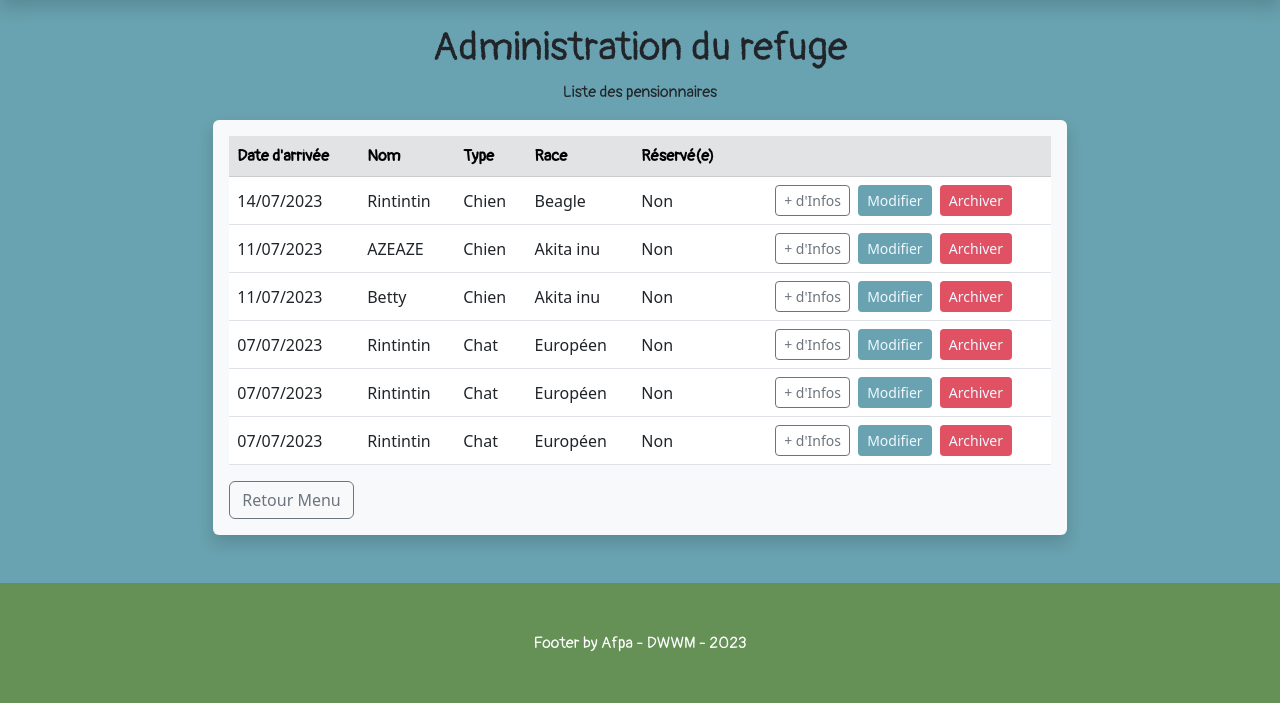
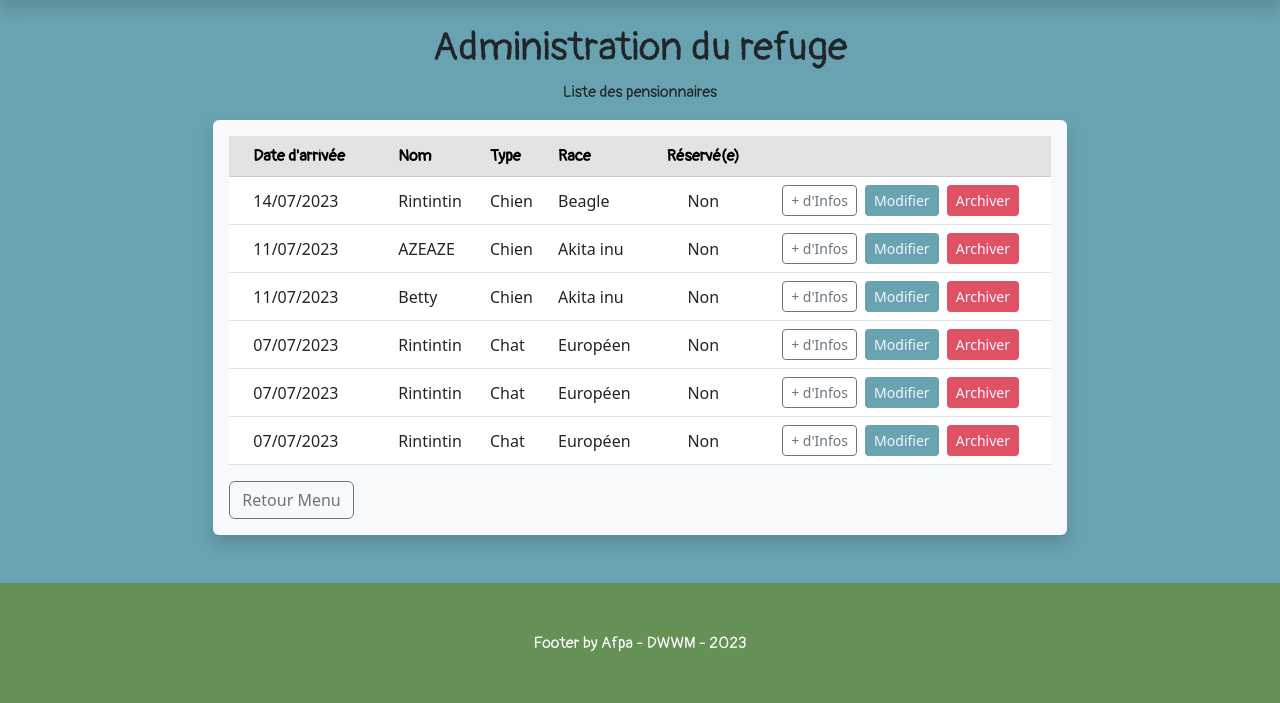
Before and after one commit to AnousoneM/afpa-spa-pdo, a PHP site: page /controllers/controller-list.php in a window 1280 px wide. Shown: the part 166-869 px from the top of the page. Run offline with PHP 8.4, Linux system fonts and the light colour scheme; data comes from the database, SQL or seed files in the repository; some libraries are stand-ins or nearby versions; some web fonts are replaced.

Commit message:
mise à jour css via Bootstrap

```diff
--- a/assets/style/style.css
+++ b/assets/style/style.css
@@ -55,8 +55,3 @@ h2.big-h2 {
     background-color: #E05263;
     color: aliceblue;
 }
-
-.img-pet {
-    width: 13vw;
-    height: 100%;
-}
--- a/models/Animals.php
+++ b/models/Animals.php
@@ -54,8 +54,7 @@ class Animals
             $stmt->bindValue(':breed', Form::safeData($inputs['breed']), PDO::PARAM_INT);
 
             // On exécute la requête, elle sera true si elle a réussi, dans le cas contraire il y aura une exception
-            // return $stmt->execute();
-            return false;
+            return $stmt->execute();
         } catch (PDOException $e) {
             // test unitaire pour vérifier que l'animal n'a pas été ajouté et connaitre la raison
             // echo 'Erreur : ' . $e->getMessage();
--- a/views/view-admin.php
+++ b/views/view-admin.php
@@ -3,8 +3,8 @@
 
 <div class="row mt-2 mx-0 justify-content-center font-pangolin">
 
-    <a href="../controllers/controller-add.php" class="fs-3 text-center btn btn-light btn-lg shadow-lg col-3 m-2 p-5">Ajouter un pensionnaire</a>
-    <a href="../controllers/controller-list.php" class="fs-3 text-center btn btn-light btn-lg shadow-lg col-3 m-2 p-5">Gérer les pensionnaires</a>
+    <a href="../controllers/controller-add.php" class="fs-3 text-center btn btn-light btn-lg shadow-lg col-lg-3 col-10 m-2 p-5">Ajouter un pensionnaire</a>
+    <a href="../controllers/controller-list.php" class="fs-3 text-center btn btn-light btn-lg shadow-lg col-lg-3 col-10 m-2 p-5">Gérer les pensionnaires</a>
 
 </div>
 
--- a/views/view-list.php
+++ b/views/view-list.php
@@ -5,27 +5,27 @@
 <p class="text-center font-pangolin">Liste des pensionnaires</p>
 
 <div class="row justify-content-center mx-0 mb-5">
-    <div class="container col-8 p-3 rounded shadow bg-light">
+    <div class="table-responsive container col-lg-8 col-11 p-3 rounded shadow bg-light">
         <table class="table rounded text-start">
             <thead class="table-secondary font-pangolin">
                 <tr>
-                    <th>Date d'arrivée</th>
+                    <th class="px-4">Date d'arrivée</th>
                     <th>Nom</th>
                     <th>Type</th>
                     <th>Race</th>
-                    <th>Réservé(e)</th>
+                    <th class="text-center">Réservé(e)</th>
                     <th></th>
                 </tr>
             </thead>
             <tbody>
-                <!-- je parcours le tabbleau des animaux recupérer à l'aide de la methode static  -->
+                <!-- je parcours le tableau des animaux recupérer à l'aide de la methode static  -->
                 <?php foreach (Animals::getAllAnimals() as $animal) { ?>
                     <tr class="align-middle fs-6">
-                        <td><?= $animal['arrivaldate'] ?></td>
+                        <td class="px-4"><?= $animal['arrivaldate'] ?></td>
                         <td><?= ucfirst($animal['ani_name']) ?></td>
                         <td><?= ucfirst($animal['spe_name']) ?></td>
                         <td><?= ucfirst($animal['bre_name']) ?></td>
-                        <td><?= $animal['ani_reserved'] == 0 ? 'Non' : 'Oui' ?></td>
+                        <td class="text-center"><?= $animal['ani_reserved'] == 0 ? 'Non' : 'Oui' ?></td>
                         <td class="text-center">
                             <a href="#" class="btn btn-sm btn-outline-secondary me-1">+ d'Infos</a>
                             <a href="#" class="btn btn-sm my-btn-update me-1">Modifier</a>
```
Also changed, not shown: views/view-add.php (+7 -5 lines), views/view-home.php (+5 -2 lines).
